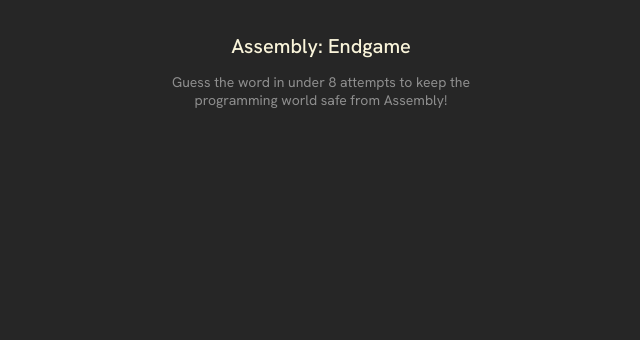
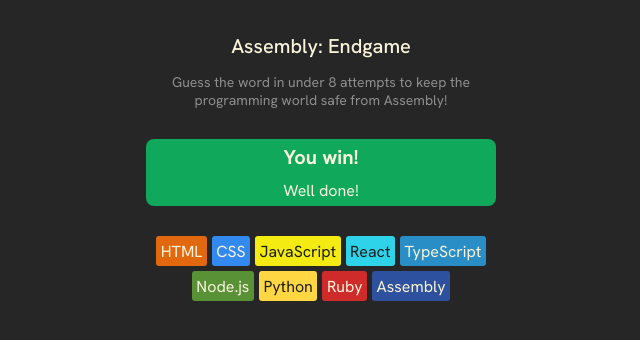
Before and after one commit to seb-ssabes/react-basics, a React (Vite) app: page / in a window 1280 px wide. Shown: the top 340 px of the page, without its empty margins (319-959 px from the left). Built offline with nearby package versions, Linux system fonts and the light colour scheme.

Commit message:
added header, game status and languages sections

```diff
--- a/src/AssemblyEndgame/App.jsx
+++ b/src/AssemblyEndgame/App.jsx
@@ -1,10 +1,37 @@
+import React from "react"
+import {languages} from "./languages.js"
+
 export default function AssemblyEndgame() {
+  const languageElements = languages.map(lang => {
+    const styles = {
+      backgroundColor: lang.backgroundColor,
+      color: lang.color,
+    }
+
+    return (
+      <span
+        key={lang.name}
+        className="chip"
+        style={styles}
+      >
+        {lang.name}
+      </span>
+    )
+  })
+
   return (
     <main>
       <header>
         <h1>Assembly: Endgame</h1>
         <p>Guess the word in under 8 attempts to keep the programming world safe from Assembly!</p>
       </header>
+      <section className="game-status">
+        <h2>You win!</h2>
+        <p>Well done!</p>
+      </section>
+      <section className="language-chips">
+        {languageElements}
+      </section>
     </main>
   )
 }
--- a/src/AssemblyEndgame/index.css
+++ b/src/AssemblyEndgame/index.css
@@ -28,3 +28,35 @@
   max-width: 350px;
   color: #8e8e8e;
 }
+
+section.game-status {
+  background-color: #10a95b;
+  display: flex;
+  flex-direction: column;
+  align-items: center;
+  color: #f9f4da;
+  border-radius: 8px;
+  margin-block: 30px;
+}
+
+section.game-status > p {
+  margin: 5px;
+}
+
+section.game-status > h2 {
+  font-size: 1.25rem;
+  margin: 5px;
+}
+
+section.language-chips {
+  display: flex;
+  flex-wrap: wrap;
+  gap: 5px;
+  justify-content: center;
+  max-width: 350px;
+}
+
+span.chip {
+  border-radius: 3px;
+  padding: 4.5px;
+}
--- /dev/null
+++ b/src/AssemblyEndgame/languages.js
@@ -0,0 +1,47 @@
+export const languages = [
+  {
+      name: "HTML",
+      backgroundColor: "#E2680F",
+      color: "#F9F4DA",
+  },
+  {
+      name: "CSS",
+      backgroundColor: "#328AF1",
+      color: "#F9F4DA",
+  },
+  {
+      name: "JavaScript",
+      backgroundColor: "#F4EB13",
+      color: "#1E1E1E",
+  },
+  {
+      name: "React",
+      backgroundColor: "#2ED3E9",
+      color: "#1E1E1E",
+  },
+  {
+      name: "TypeScript",
+      backgroundColor: "#298EC6",
+      color: "#F9F4DA",
+  },
+  {
+      name: "Node.js",
+      backgroundColor: "#599137",
+      color: "#F9F4DA",
+  },
+  {
+      name: "Python",
+      backgroundColor: "#FFD742",
+      color: "#1E1E1E",
+  },
+  {
+      name: "Ruby",
+      backgroundColor: "#D02B2B",
+      color: "#F9F4DA",
+  },
+  {
+      name: "Assembly",
+      backgroundColor: "#2D519F",
+      color: "#F9F4DA",
+  },
+]
```
Lines whose indentation alone changed are shown as unchanged.
